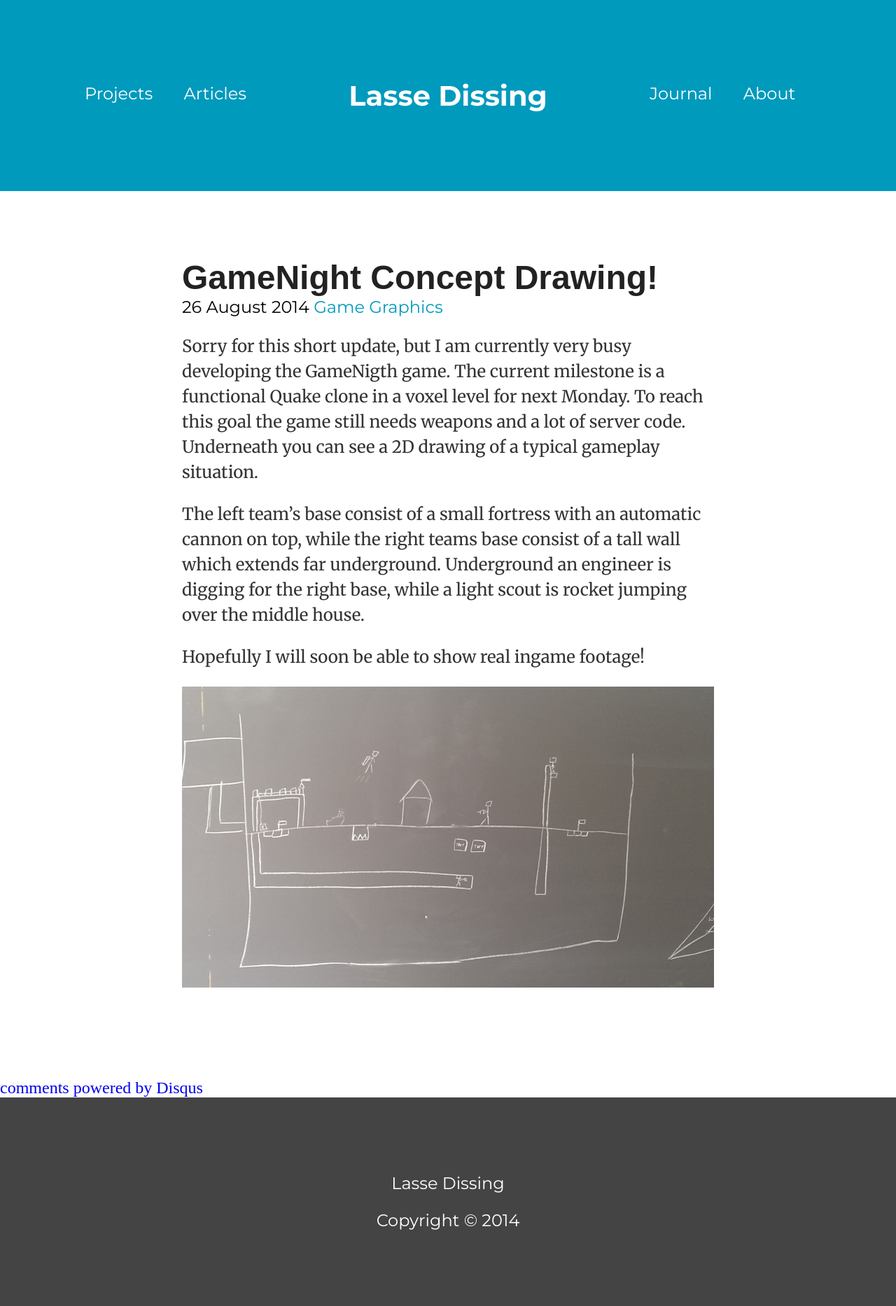
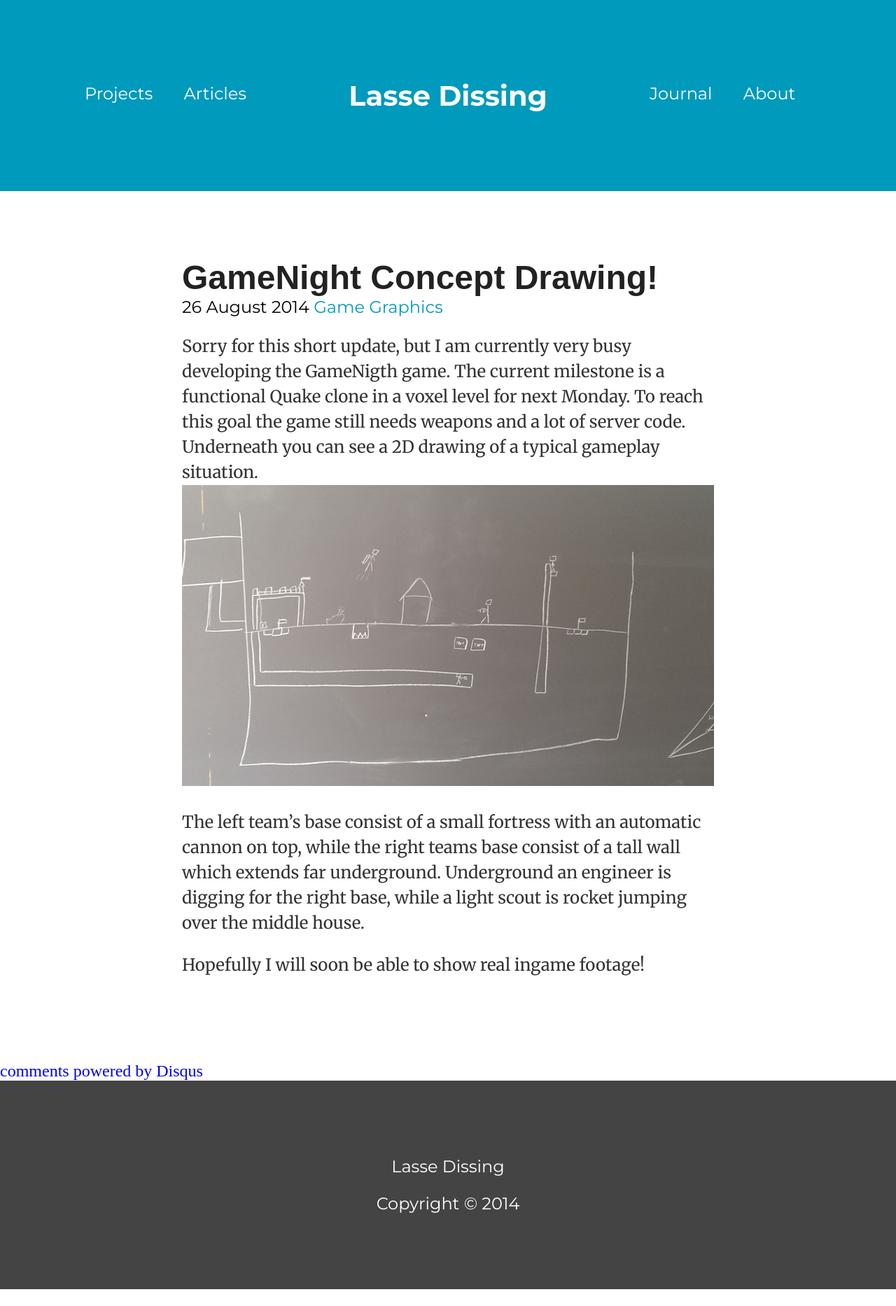
Before and after one commit to Dissing/dissing.github.io, a Jekyll site: the page built from _posts/2014-08-26-GameNightConceptDrawing.md, in a window 1280 px wide. Shown: the whole page at 70% size. Built offline with Jekyll 4.4.1, drawn with Linux system fonts in a browser that asks for light colours; nearby versions of some CDN libraries; comment, search, counter and statistics services are not loaded; after the commit the page ends 1842 px from its top, so only the background shows below that.

Commit message:
Made a small change to the posts which shows the post images on the frontpage

```diff
--- a/_posts/2014-08-26-GameNightConceptDrawing.md
+++ b/_posts/2014-08-26-GameNightConceptDrawing.md
@@ -8,11 +8,9 @@ categories: Game Graphics
 Sorry for this short update, but I am currently very busy developing the GameNigth game.
 The current milestone is a functional Quake clone in a voxel level for next Monday.
 To reach this goal the game still needs weapons and a lot of server code.
-Underneath you can see a 2D drawing of a typical gameplay situation.
+Underneath you can see a 2D drawing of a typical gameplay situation. ![GameNight Concept Drawing](/img/GameNightBlackBoard.jpg "GameNight Concept Drawing")
 
 The left team's base consist of a small fortress with an automatic cannon on top, while the right teams base consist of a tall wall which extends far underground.
 Underground an engineer is digging for the right base, while a light scout is rocket jumping over the middle house.
 
 Hopefully I will soon be able to show real ingame footage!
-
-![GameNight Concept Drawing](/img/GameNightBlackBoard.jpg "GameNight Concept Drawing")
```
Also changed, not shown: _posts/2014-08-21-GameNight.md (+1 -3 lines).
